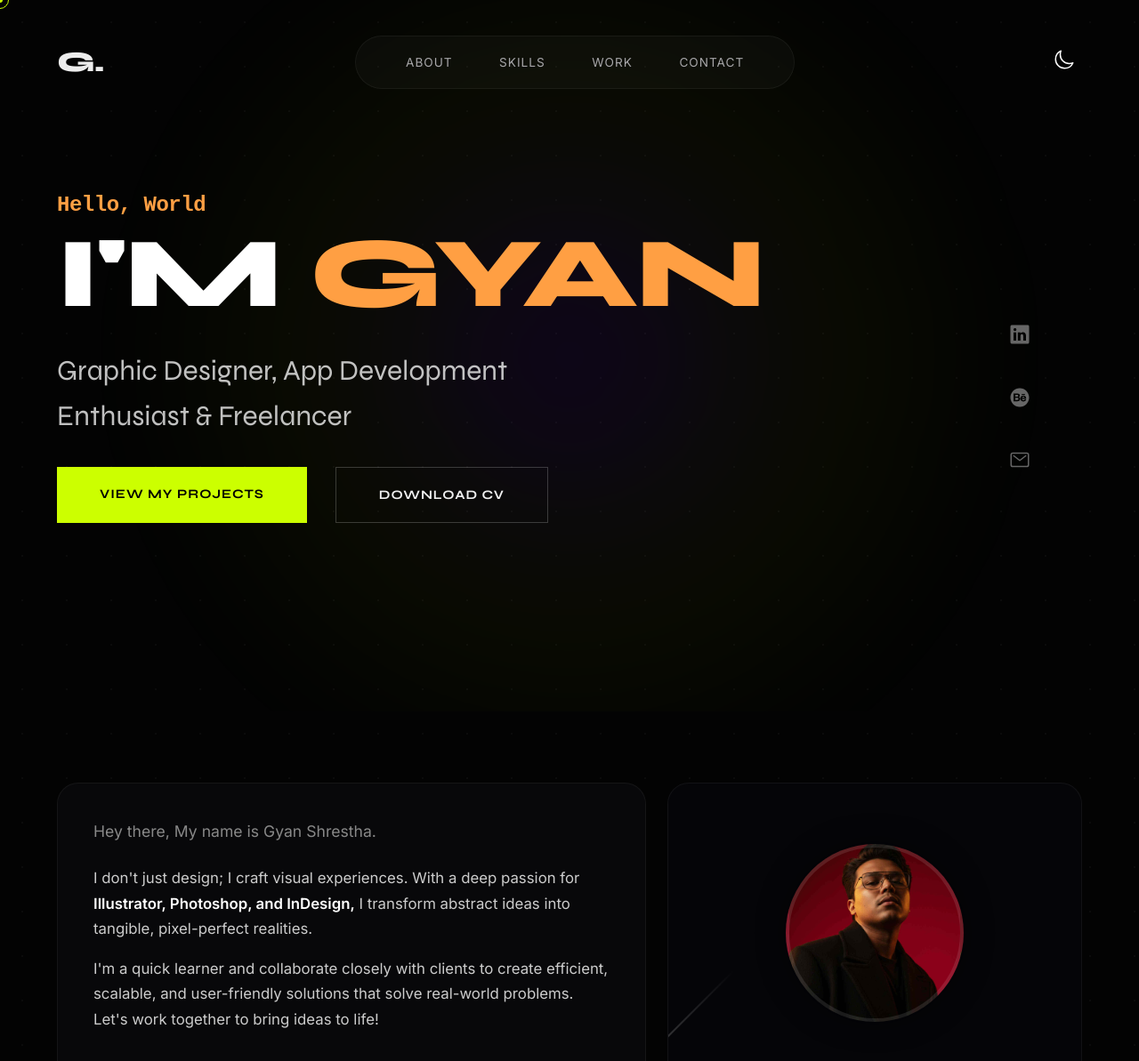
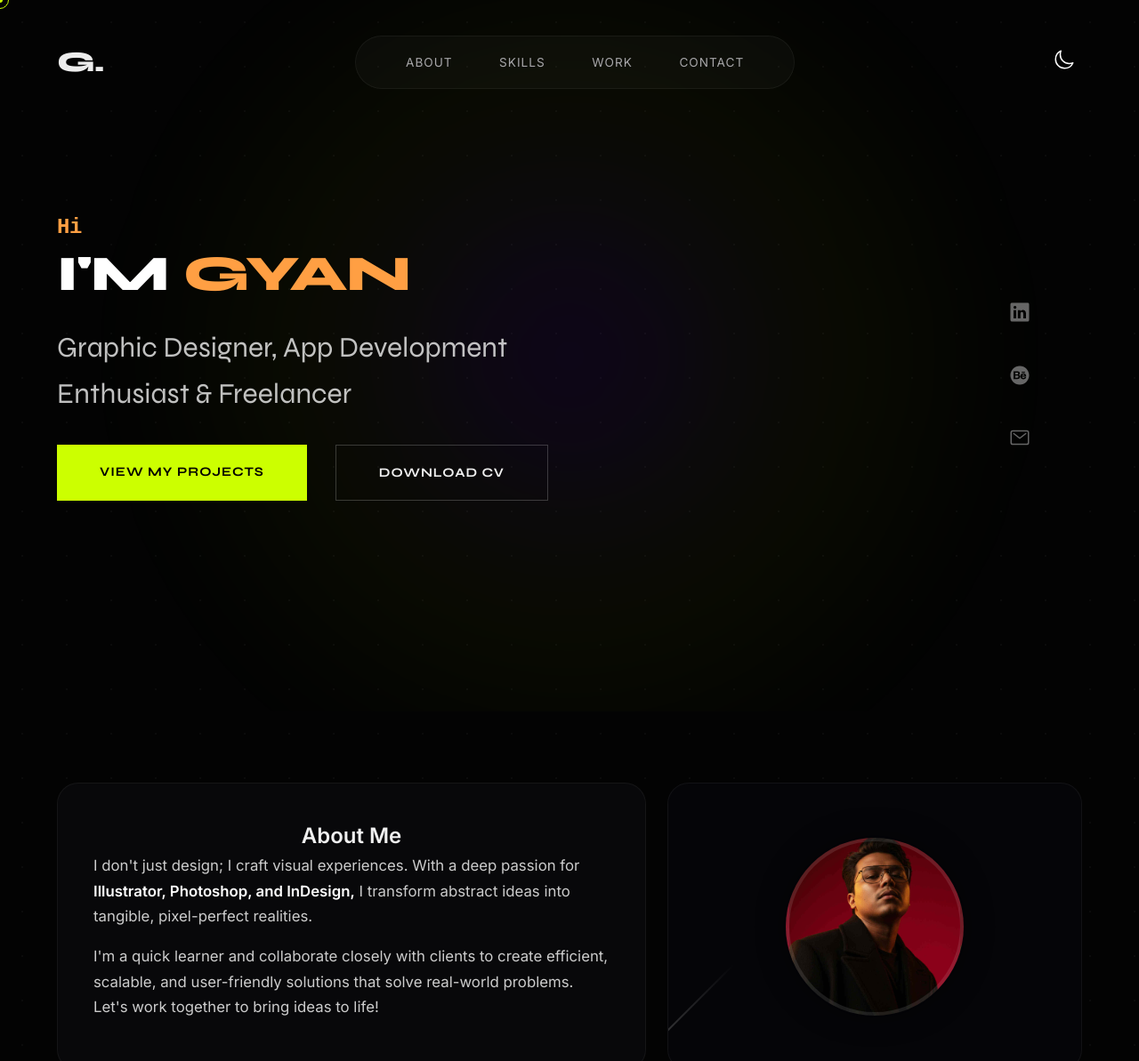
Before and after one commit to gyanshrestha19/portfolio-website, a plain HTML site: page index.html in a window 1280 px wide. Shown: the top 1193 px of the page at 89% size. Drawn offline with nearby package versions, Linux system fonts and the light colour scheme.

Commit message:
css updated

```diff
--- a/index.html
+++ b/index.html
@@ -36,7 +36,7 @@
 
     <header class="hero" id="home">
         <div class="hero-content">
-            <p class="code-greeting">Hello, World<span class="cursor"></span></p>
+            <p class="code-greeting">Hi<span class="cursor"></span></p>
             <h1 class="headline slide-up">I'M <span class="highlight">GYAN</span></h1>
             <h3 class="subtitle slide-up">Graphic Designer, App Development Enthusiast & Freelancer</h3>
             <div class="cta-group fade-in-delay">
@@ -57,7 +57,7 @@
             <div class="bento-grid">
                 <!-- Info Box -->
                 <div class="bento-box intro-box reveal">
-                    <p class="greeting-text">Hey there, My name is Gyan Shrestha.</p>
+                    <h1><center>About Me</center></h1>
                     <div class="bio-text">
                         <p>I don't just design; I craft visual experiences. With a deep passion for <strong>Illustrator,
                                 Photoshop, and InDesign,</strong> I transform abstract ideas into tangible,
--- a/style.css
+++ b/style.css
@@ -181,7 +181,7 @@ body.hovering .custom-cursor {
 
 .headline {
     font-family: var(--font-heading);
-    font-size: clamp(3.5rem, 10vw, 7rem);
+    font-size: clamp(3.5rem, 1vw, 7rem);
     line-height: 0.9;
     font-weight: 800;
     text-transform: uppercase;
```
